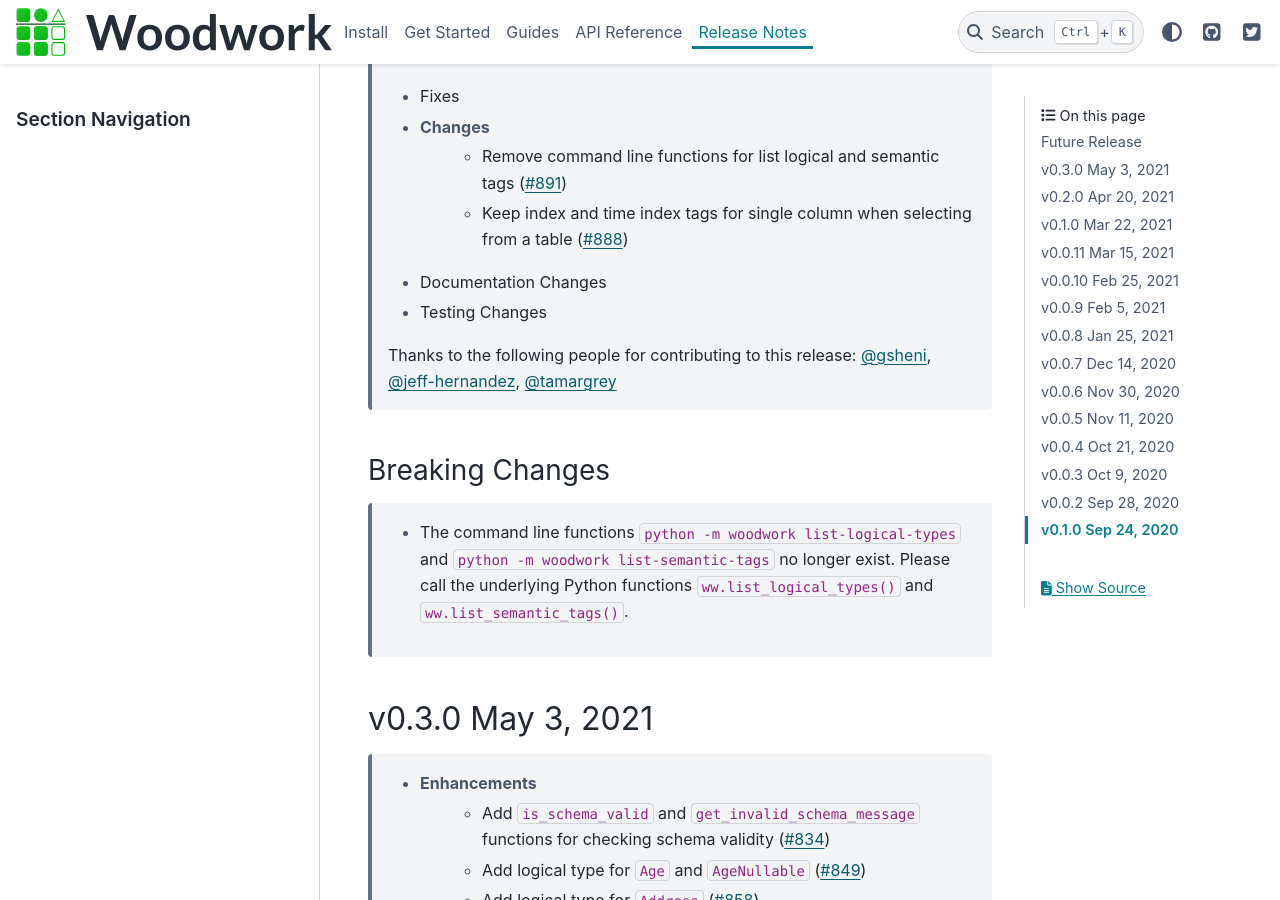
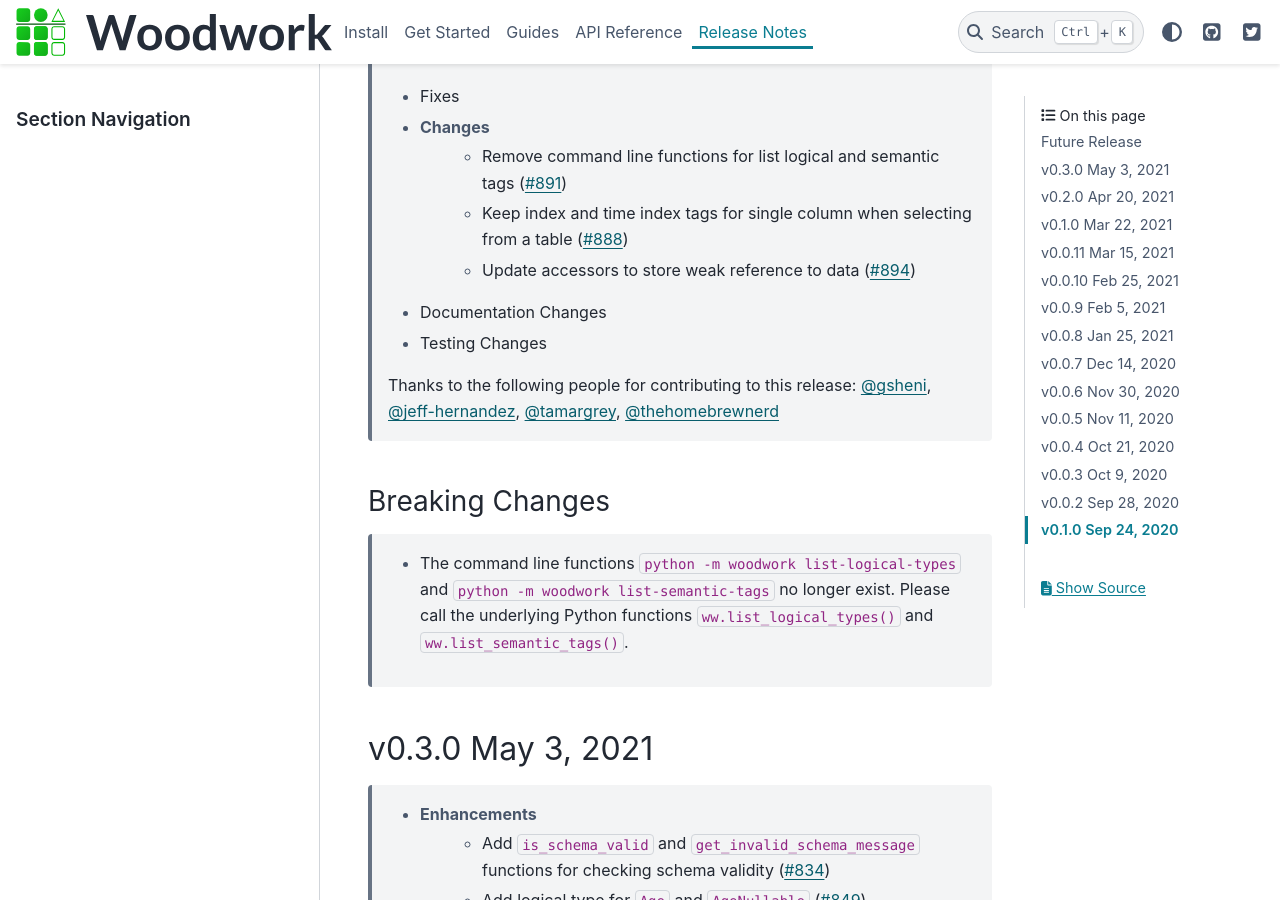
Before and after one commit to alteryx/woodwork, a Sphinx documentation site: the page built from docs/source/release_notes.rst, in a window 1280 px wide and 900 px high, scrolled down 321 px. Built offline with Sphinx 7.4.7 and the PyData theme 0.15.4, drawn with Linux system fonts in a browser that asks for light colours; comment, search, counter and statistics services are not loaded.

Commit message:
update release notes

```diff
--- a/docs/source/release_notes.rst
+++ b/docs/source/release_notes.rst
@@ -10,11 +10,12 @@ Future Release
     * Changes
         * Remove command line functions for list logical and semantic tags (:pr:`891`)
         * Keep index and time index tags for single column when selecting from a table (:pr:`888`)
+        * Update accessors to store weak reference to data (:pr:`894`)
     * Documentation Changes
     * Testing Changes
 
     Thanks to the following people for contributing to this release:
-    :user:`gsheni`, :user:`jeff-hernandez`, :user:`tamargrey`
+    :user:`gsheni`, :user:`jeff-hernandez`, :user:`tamargrey`, :user:`thehomebrewnerd`
 
 Breaking Changes
 ++++++++++++++++
```
